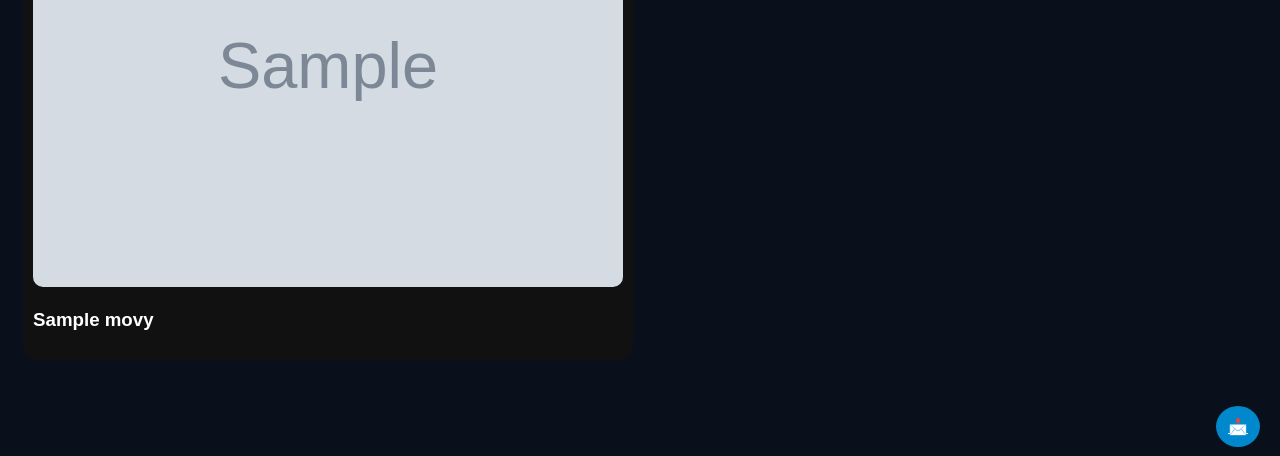
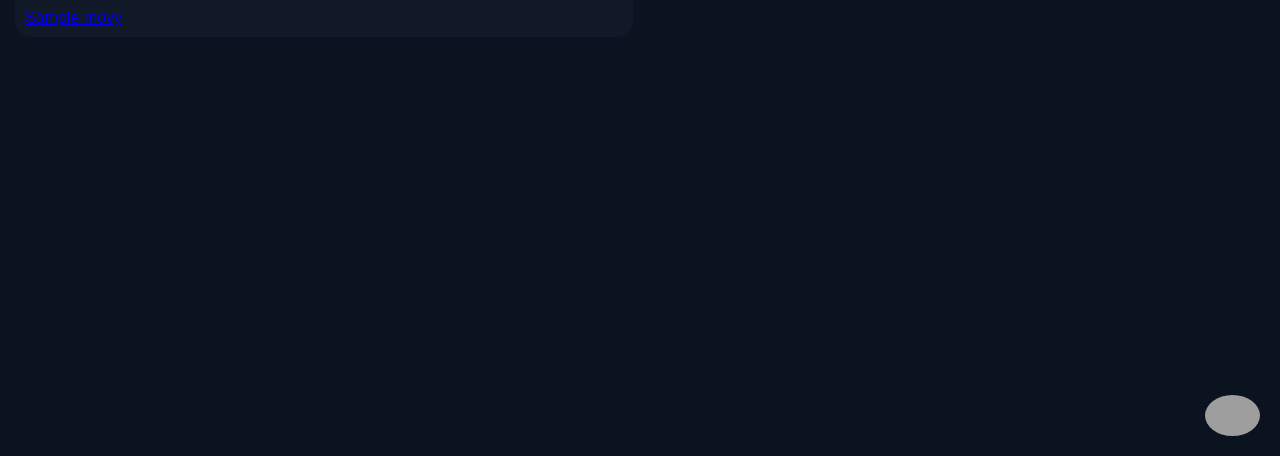
Before and after one commit to nitin2991/moviessite, a Flask app: page / in a window 1280 px wide. Shown: the part 344-800 px from the top of the page. Run offline with Flask 3, Linux system fonts and the light colour scheme; grey boxes marked "Sample" are stand-in pictures; a database or web service that is not in the repository returns one stand-in record (values such as "Sample title"); some libraries are stand-ins or nearby versions; grey boxes are pictures that could not be loaded.

Commit message:
Refactor index.html structure and styling

```diff
--- a/templates/index.html
+++ b/templates/index.html
@@ -1,52 +1,25 @@
-<!DOCTYPE html>
-<html>
-<head>
-<title>MoviesDrive</title>
-<style>
-body {background:#0a0f1c;color:white;font-family:sans-serif;}
-.grid {display:grid;grid-template-columns:repeat(2,1fr);gap:15px;padding:15px;}
-.card {background:#111;border-radius:15px;padding:10px;}
-.card img {width:100%;border-radius:10px;}
-.btn {display:block;margin:5px;padding:10px;text-align:center;
-background:linear-gradient(45deg,#6a11cb,#ff4d4d);border-radius:20px;color:white;text-decoration:none;}
-</style>
-</head>
+<link rel="stylesheet" href="{{ url_for('static', filename='style.css') }}">
 
-<body>
-
-<div style="display:flex;align-items:center;justify-content:space-between;padding:10px;background:linear-gradient(90deg,#1a1a2e,#6a11cb);">
-
-<div style="display:flex;align-items:center;gap:10px;">
-<img src="https://encrypted-tbn0.gstatic.com/images?q=tbn:ANd9GcQCq0eh-pykatLtKLVqzjeLKhtKk0WPbHslSWcZ8FzF_j92YYvD4mqlDovu&s=10"
-style="width:55px;height:55px;border-radius:12px;">
+<div class="header">
+<div class="logo">
+<img src="https://encrypted-tbn0.gstatic.com/images?q=tbn:ANd9GcQCq0eh-pykatLtKLVqzjeLKhtKk0WPbHslSWcZ8FzF_j92YYvD4mqlDovu&s=10">
 <h2>MoviesDrive</h2>
 </div>
-
-<form method="get">
-<input name="q" placeholder="Search" style="padding:8px;border-radius:20px;border:none;">
-</form>
-
 </div>
-
-<h2 style="text-align:center;">Total Movies: {{total}}</h2>
 
 <div class="grid">
 {% for m in movies %}
+<a href="/movie/{{m[0]}}">
 <div class="card">
-<a href="/movie/{{m.id}}">
-<img src="{{m.poster}}">
+<img src="{{m[2]}}">
+<div class="title">{{m[1]}}</div>
+</div>
 </a>
-<h3>{{m.name}}</h3>
-</div>
 {% endfor %}
 </div>
 
-<div style="position:fixed;bottom:20px;right:20px;">
-<a href="https://t.me/Nitin_710" target="_blank"
-style="background:#0088cc;color:white;padding:12px;border-radius:50%;">
-📩
+<div class="tg">
+<a href="https://t.me/Nitin_710">
+<img src="https://cdn-icons-png.flaticon.com/512/2111/2111646.png">
 </a>
 </div>
-
-</body>
-</html>
```
